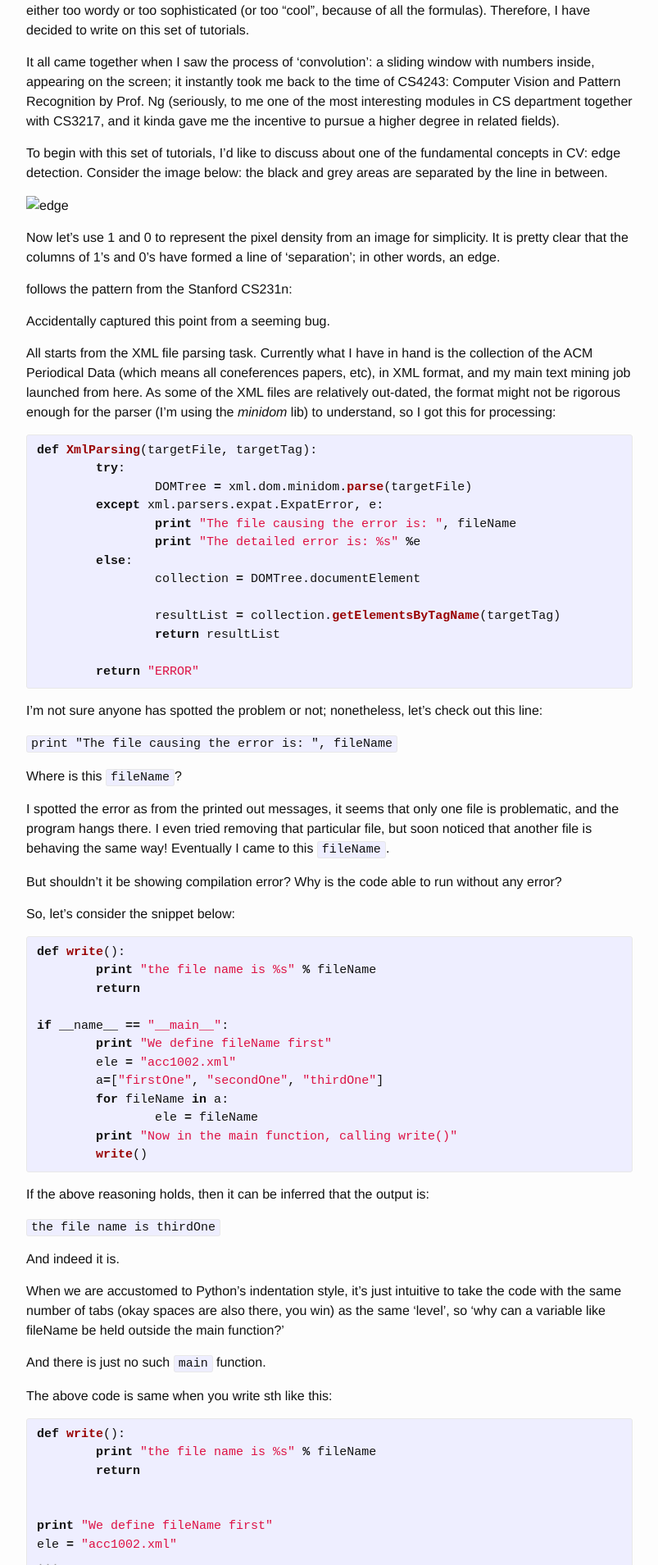
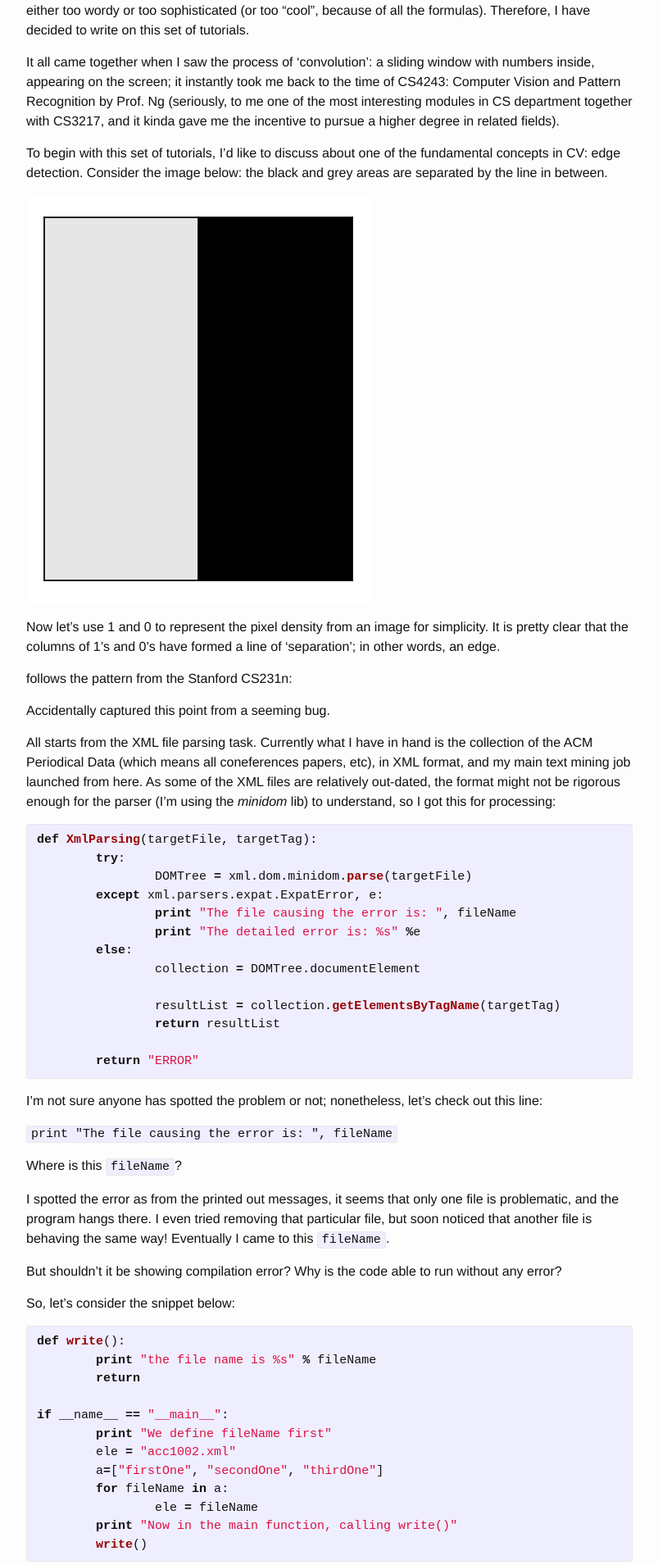
Before and after one commit to RichardeJiang/RichardeJiang.github.io, a Jekyll site: the page built from _posts/2017-12-12-CNN-I.markdown, in a window 1280 px wide. Shown: the part 598-2507 px from the top of the page at 82% size, without its empty margins (238-1041 px from the left). Built offline with Jekyll 4.4.1, drawn with Linux system fonts in a browser that asks for light colours.

Commit message:
testing with full url for image linking

```diff
--- a/_posts/2017-12-12-CNN-I.markdown
+++ b/_posts/2017-12-12-CNN-I.markdown
@@ -17,7 +17,7 @@ It all came together when I saw the process of 'convolution': a sliding window w
 
 To begin with this set of tutorials, I'd like to discuss about one of the fundamental concepts in CV: edge detection. Consider the image below: the black and grey areas are separated by the line in between.
 
-![edge](./assets/images/edge.png){:class="img-responsive"}
+![edge]({{richardejiang.github.io}}/assets/images/edge.png){:class="img-responsive"}
 
 Now let's use 1 and 0 to represent the pixel density from an image for simplicity. It is pretty clear that the columns of 1's and 0's have formed a line of 'separation'; in other words, an edge.
 
```
